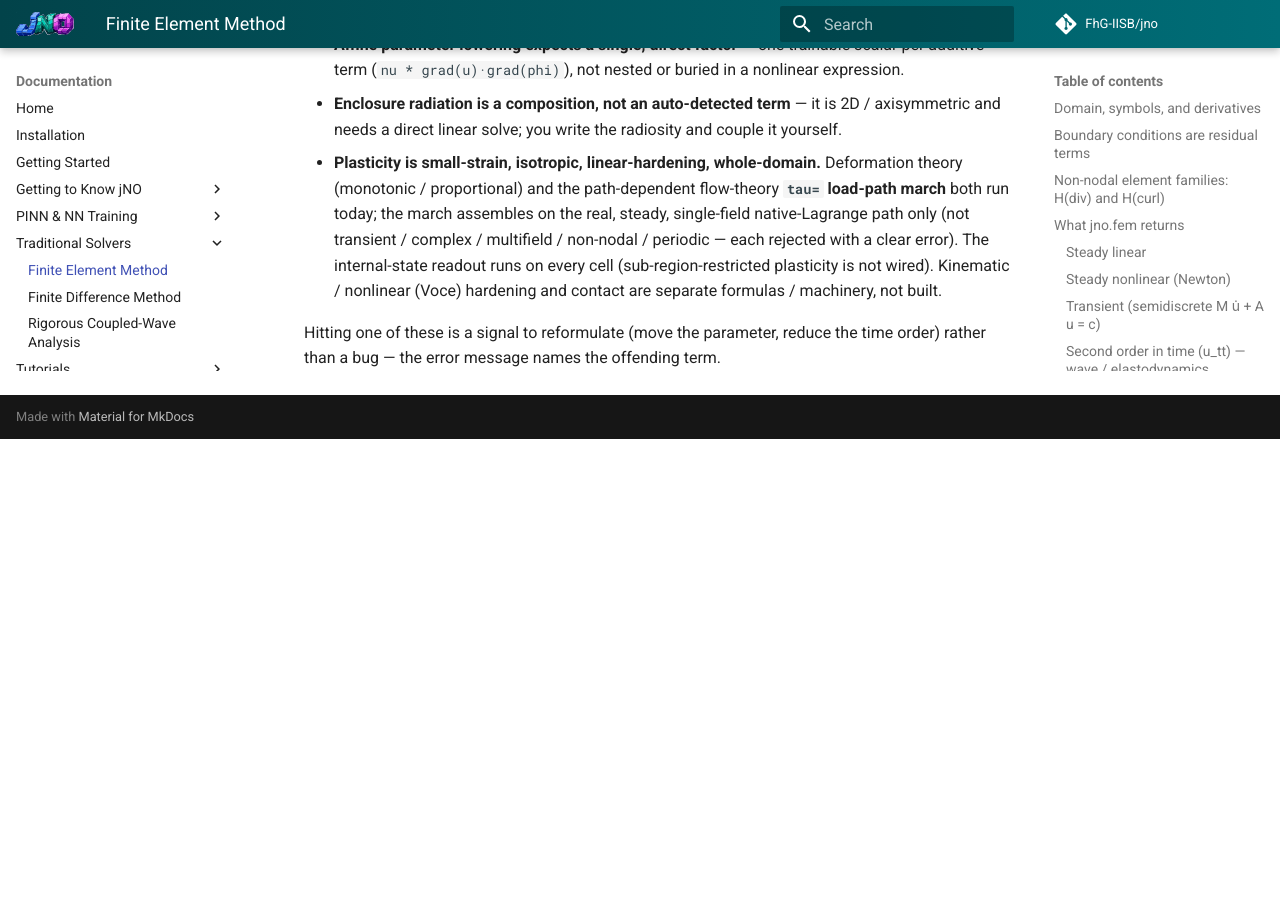
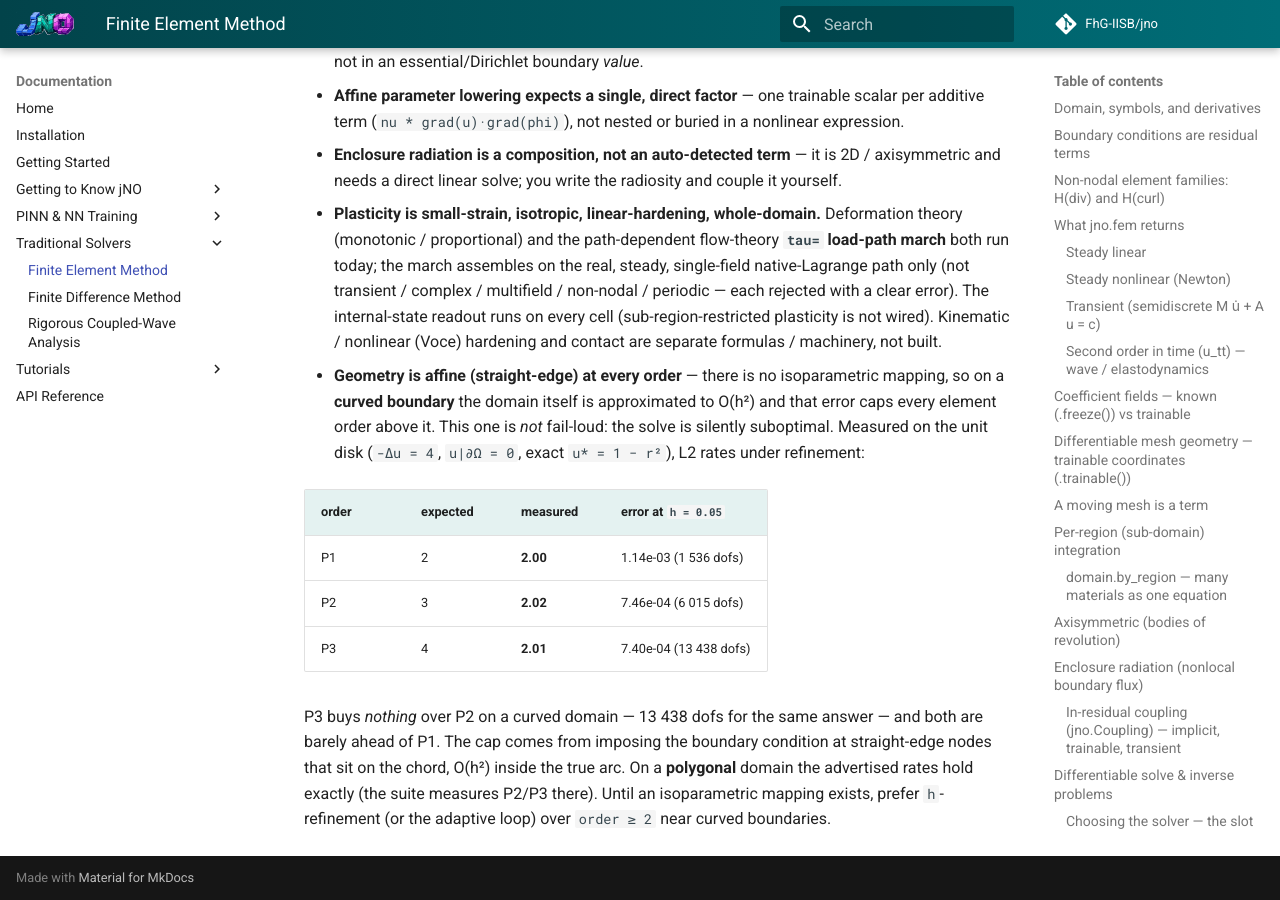
Before and after one commit to FhG-IISB/jNO, an MkDocs documentation site: the page built from docs/fem.md, in a window 1280 px wide and 900 px high, scrolled down 33126 px. Built offline with MkDocs 1.6.1 and Material for MkDocs 9.7.7, drawn with Linux system fonts in a browser that asks for light colours; comment, search, counter and statistics services are not loaded; before the commit the page ends 33565 px from its top, so only the background shows below that; some of the changed text lies outside the part shown.

Commit message:
docs(fem): curved boundaries cap every order above P2 at rate 2 -- measured, and it was silent
The assembly is affine (straight-edge) at every element order: there is no
isoparametric mapping. On a curved boundary the domain itself is therefore
approximated to O(h^2), and that error caps everything above it. Unlike the
library's other walls this one is NOT fail-loud -- the solve is silently
suboptimal -- so it at least has to be documented loudly, with numbers.

Measured on the unit disk (-lap u = 4, u = 0 on the boundary, exact
u* = 1 - r^2), L2 rates under refinement:

    order   expected   measured   err at h=0.05
    P1      2          2.00       1.14e-03  ( 1,536 dofs)
    P2      3          2.02       7.46e-04  ( 6,015 dofs)
    P3      4          2.01       7.40e-04  (13,438 dofs)

P3 buys nothing over P2 on a curved domain -- 13,438 dofs for the same answer --
and both are barely ahead of P1. The mechanism is the boundary condition imposed
at straight-edge nodes that sit on the chord, O(h^2) inside the true arc. On
polygonal domains the advertised rates hold and the convergence suite measures
them (tests/test_fem_convergence.py; P2/P3/P4 exactness in
tests/test_fem_higher_order.py).

Documented in Known limitations with the table, plus a pointer where `order=k`
is introduced, since that is where a user decides to pay for P3. Isoparametric
geometry is scheduled as its own project (roadmap 2026-08-08) rather than
implied to exist.

```diff
--- a/docs/fem.md
+++ b/docs/fem.md
@@ -41,6 +41,8 @@
   Use `value_shape=(2,)` for a vector unknown (elasticity, flow velocity), `order=k` for degree-`k`
   Lagrange (`order=2` quadratic P2, `order=3` cubic P3, … — any `k ≥ 1`), `space="RT"`/`"N1E"`/`"P0"`
   for the non-nodal families (see below), and call `fem_symbols` once per field for coupled systems.
+  On a **curved boundary**, `order ≥ 2` is capped by the straight-edge geometry — see *Known
+  limitations* for the measured rates before paying for P3 there.
   A **1D line domain** takes a vector unknown too (`value_shape=(n,)`), so a 1D *system* — a
   two-species model, a Timoshenko pair, a bar with several dofs per node — is one field with
   node-major dofs and per-component essential conditions (`u(region)[i] - g`).
@@ -1355,5 +1357,19 @@
   internal-state readout runs on every cell (sub-region-restricted plasticity is not wired). Kinematic /
   nonlinear (Voce) hardening and contact are separate formulas / machinery, not built.
 
-Hitting one of these is a signal to reformulate (move the parameter, reduce the time order) rather than
-a bug — the error message names the offending term.
+- **Geometry is affine (straight-edge) at every order** — there is no isoparametric mapping, so on a
+  **curved boundary** the domain itself is approximated to O(h²) and that error caps every element
+  order above it. This one is *not* fail-loud: the solve is silently suboptimal. Measured on the unit
+  disk (`-Δu = 4`, `u|∂Ω = 0`, exact `u* = 1 − r²`), L2 rates under refinement:
+
+  | order | expected | measured | error at `h = 0.05` |
+  |---|---|---|---|
+  | P1 | 2 | **2.00** | 1.14e-03 (1 536 dofs) |
+  | P2 | 3 | **2.02** | 7.46e-04 (6 015 dofs) |
+  | P3 | 4 | **2.01** | 7.40e-04 (13 438 dofs) |
+
+  P3 buys *nothing* over P2 on a curved domain — 13 438 dofs for the same answer — and both are barely
+  ahead of P1. The cap comes from imposing the boundary condition at straight-edge nodes that sit on the
+  chord, O(h²) inside the true arc. On a **polygonal** domain the advertised rates hold exactly (the
+  suite measures P2/P3 there). Until an isoparametric mapping exists, prefer `h`-refinement (or the
+  adaptive loop) over `order ≥ 2` near curved boundaries.
```
